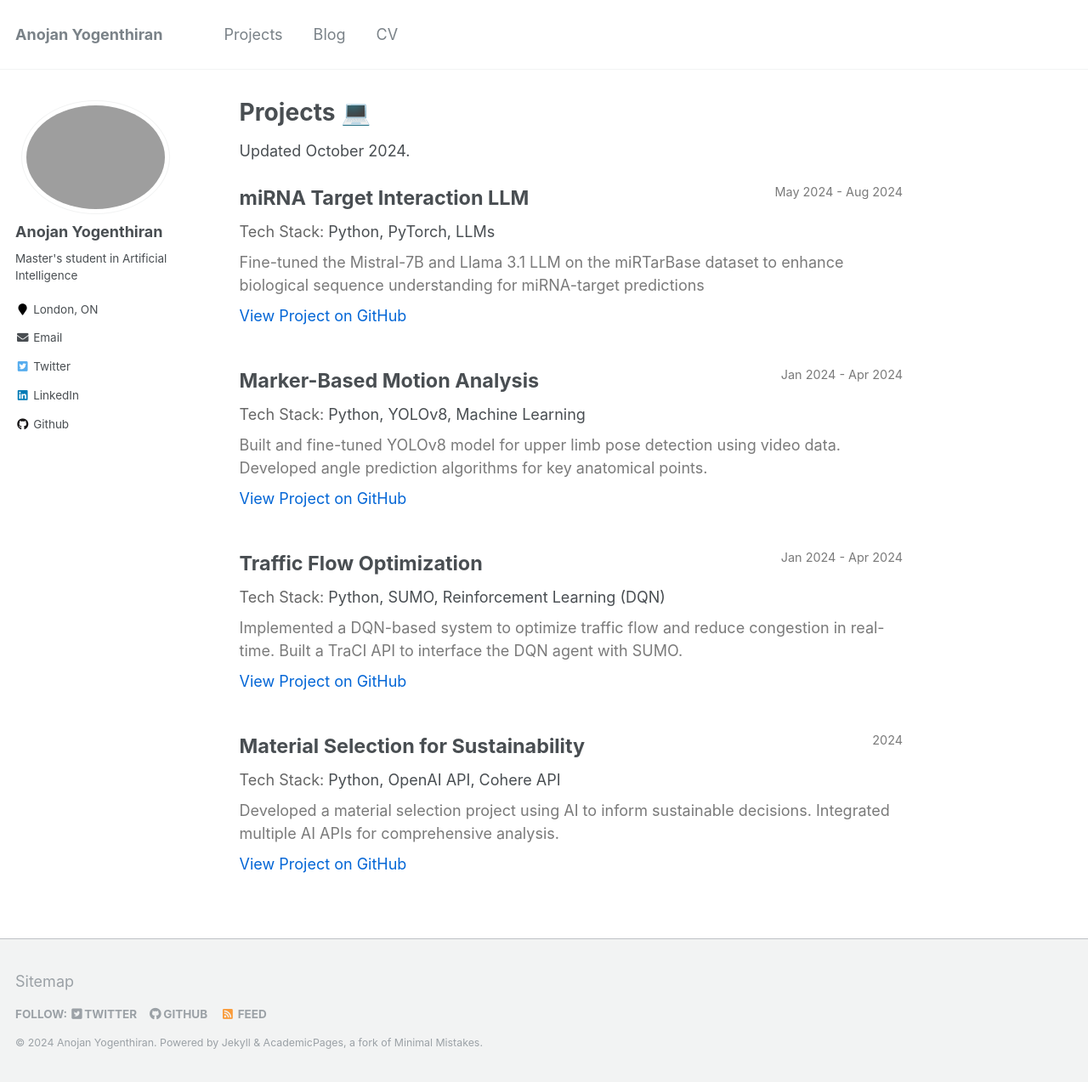
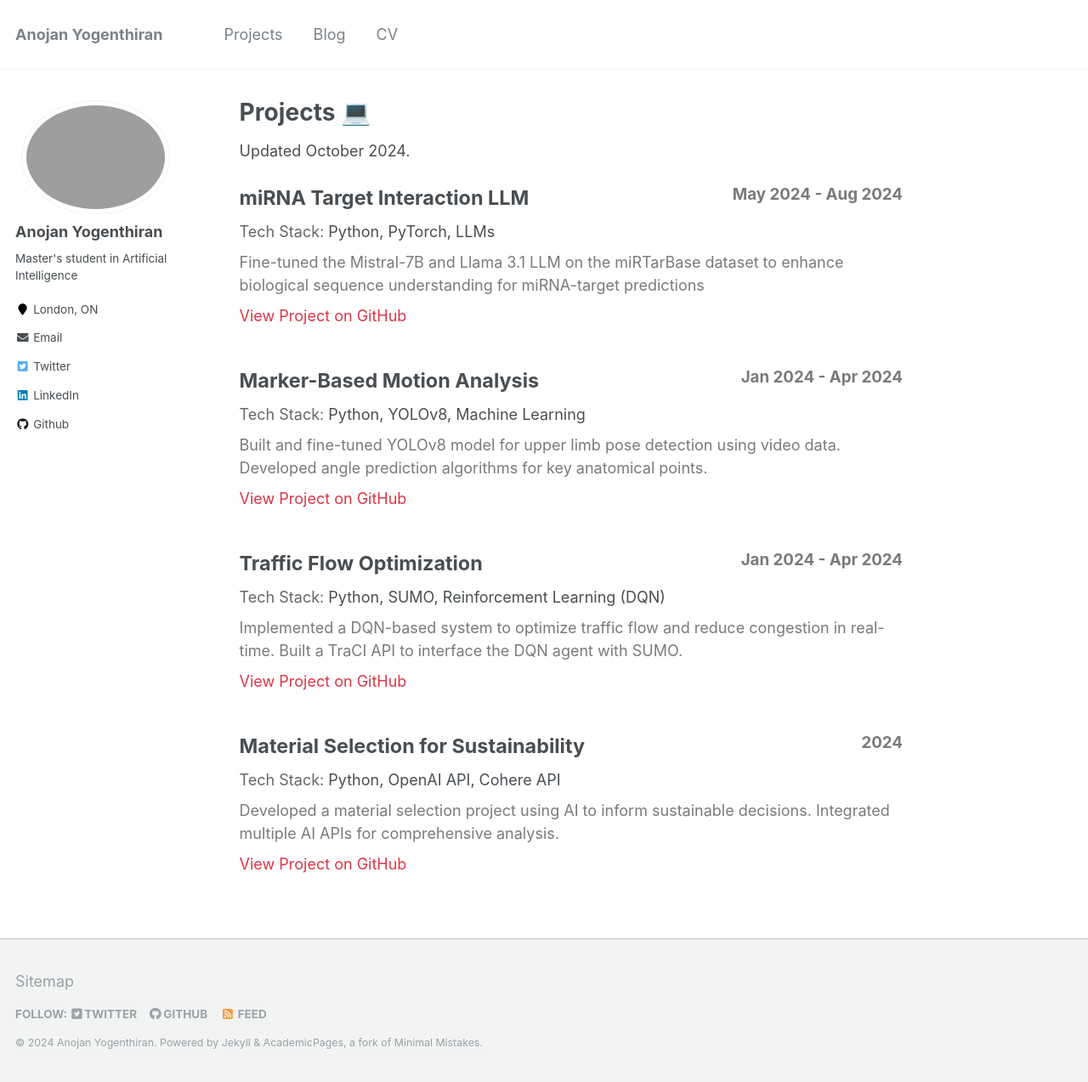
Before and after one commit to ayogenthiran/ayogenthiran.github.io, a Jekyll site: the page built from _pages/projects.md, in a window 1280 px wide and 1273 px high. Shown: the whole window at 85% size. Built offline with Jekyll 4.4.1, drawn with Linux system fonts in a browser that asks for light colours.

Commit message:
Update projects page with CSS classes

```diff
--- a/_pages/projects.md
+++ b/_pages/projects.md
@@ -4,83 +4,78 @@
 permalink: /projects/
 author_profile: true
 ---
-
 {% include base_path %}
 
 Updated October 2024.
 
 <!-- miRNA Project -->
-<div style="display:flex; margin-bottom: 2.5rem;">
-  <div style="flex:1;">
-    <p style="margin:0px">
-      <b style="font-size: 130%;">miRNA Target Interaction LLM</b>
-      <span style="float:right; font-size:80%; color:#7a7a7a;">May 2024 - Aug 2024</span>
+<div class="project-container">
+  <div class="project-content">
+    <p class="project-title">miRNA Target Interaction LLM
+      <span class="project-date">May 2024 - Aug 2024</span>
     </p>
-    <div style="margin-top: 0.5rem;">
-      <span style="color:#666;">Tech Stack:</span> Python, PyTorch, LLMs
+    <div class="project-tech">
+      <span>Tech Stack:</span> Python, PyTorch, LLMs
     </div>
-    <div style="color:#7a7a7a; margin-top: 0.5rem;">
+    <div class="project-description">
       Fine-tuned the Mistral-7B and Llama 3.1 LLM on the miRTarBase dataset to enhance biological sequence understanding for miRNA-target predictions
     </div>
-    <div style="margin-top: 0.5rem;">
-      <a href="https://github.com/ayogenthiran/miRNA-Target-LLM" style="color: #0366d6; text-decoration: none;">View Project on GitHub</a>
+    <div class="project-link">
+      <a href="https://github.com/ayogenthiran/miRNA-Target-LLM">View Project on GitHub</a>
     </div>
   </div>
 </div>
 
 <!-- Motion Analysis Project -->
-<div style="display:flex; margin-bottom: 2.5rem;">
-  <div style="flex:1;">
-    <p style="margin:0px">
-      <b style="font-size: 130%;">Marker-Based Motion Analysis</b>
-      <span style="float:right; font-size:80%; color:#7a7a7a;">Jan 2024 - Apr 2024</span>
+<div class="project-container">
+  <div class="project-content">
+    <p class="project-title">Marker-Based Motion Analysis
+      <span class="project-date">Jan 2024 - Apr 2024</span>
     </p>
-    <div style="margin-top: 0.5rem;">
-      <span style="color:#666;">Tech Stack:</span> Python, YOLOv8, Machine Learning
+    <div class="project-tech">
+      <span>Tech Stack:</span> Python, YOLOv8, Machine Learning
     </div>
-    <div style="color:#7a7a7a; margin-top: 0.5rem;">
+    <div class="project-description">
       Built and fine-tuned YOLOv8 model for upper limb pose detection using video data. Developed angle prediction algorithms for key anatomical points.
     </div>
-    <div style="margin-top: 0.5rem;">
-      <a href="https://github.com/ayogenthiran/MarkerBasedMotionAnalysis" style="color: #0366d6; text-decoration: none;">View Project on GitHub</a>
+    <div class="project-link">
+      <a href="https://github.com/ayogenthiran/MarkerBasedMotionAnalysis">View Project on GitHub</a>
     </div>
   </div>
 </div>
 
 <!-- Traffic Flow Project -->
-<div style="display:flex; margin-bottom: 2.5rem;">
-  <div style="flex:1;">
-    <p style="margin:0px">
-      <b style="font-size: 130%;">Traffic Flow Optimization</b>
-      <span style="float:right; font-size:80%; color:#7a7a7a;">Jan 2024 - Apr 2024</span>
+<div class="project-container">
+  <div class="project-content">
+    <p class="project-title">Traffic Flow Optimization
+      <span class="project-date">Jan 2024 - Apr 2024</span>
     </p>
-    <div style="margin-top: 0.5rem;">
-      <span style="color:#666;">Tech Stack:</span> Python, SUMO, Reinforcement Learning (DQN)
+    <div class="project-tech">
+      <span>Tech Stack:</span> Python, SUMO, Reinforcement Learning (DQN)
     </div>
-    <div style="color:#7a7a7a; margin-top: 0.5rem;">
+    <div class="project-description">
       Implemented a DQN-based system to optimize traffic flow and reduce congestion in real-time. Built a TraCI API to interface the DQN agent with SUMO.
     </div>
-    <div style="margin-top: 0.5rem;">
-      <a href="https://github.com/ayogenthiran/traffic-flow-optimization" style="color: #0366d6; text-decoration: none;">View Project on GitHub</a>
+    <div class="project-link">
+      <a href="https://github.com/ayogenthiran/traffic-flow-optimization">View Project on GitHub</a>
     </div>
   </div>
 </div>
 
 <!-- Material Selection Project -->
-<div style="display:flex; margin-bottom: 2.5rem;">
-  <div style="flex:1;">
-    <p style="margin:0px">
-      <b style="font-size: 130%;">Material Selection for Sustainability</b>
-      <span style="float:right; font-size:80%; color:#7a7a7a;">2024</span>
+<div class="project-container">
+  <div class="project-content">
+    <p class="project-title">Material Selection for Sustainability
+      <span class="project-date">2024</span>
     </p>
-    <div style="margin-top: 0.5rem;">
-      <span style="color:#666;">Tech Stack:</span> Python, OpenAI API, Cohere API
+    <div class="project-tech">
+      <span>Tech Stack:</span> Python, OpenAI API, Cohere API
     </div>
-    <div style="color:#7a7a7a; margin-top: 0.5rem;">
+    <div class="project-description">
       Developed a material selection project using AI to inform sustainable decisions. Integrated multiple AI APIs for comprehensive analysis.
     </div>
-    <div style="margin-top: 0.5rem;">
-      <a href="https://github.com/yourusername/material-selection" style="color: #0366d6; text-decoration: none;">View Project on GitHub</a>
+    <div class="project-link">
+      <a href="https://github.com/yourusername/material-selection">View Project on GitHub</a>
     </div>
   </div>
 </div>
--- a/assets/css/main.scss
+++ b/assets/css/main.scss
@@ -33,6 +33,7 @@
 @import "page";
 @import "archive";
 @import "sidebar";
+@import "projects";
 
 @import "vendor/font-awesome/fontawesome";
 @import "vendor/font-awesome/solid";
```
Also changed, not shown: 9 other files.
